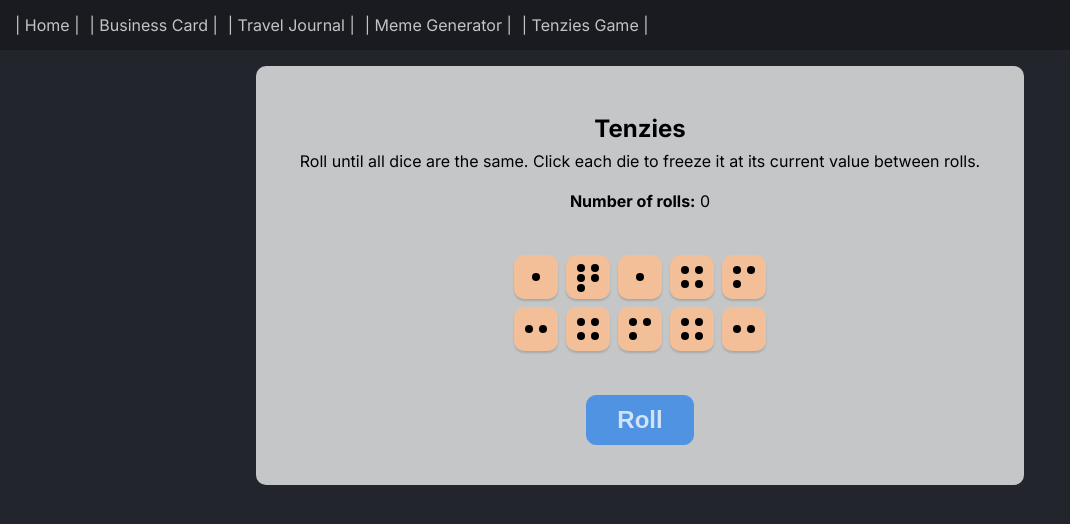
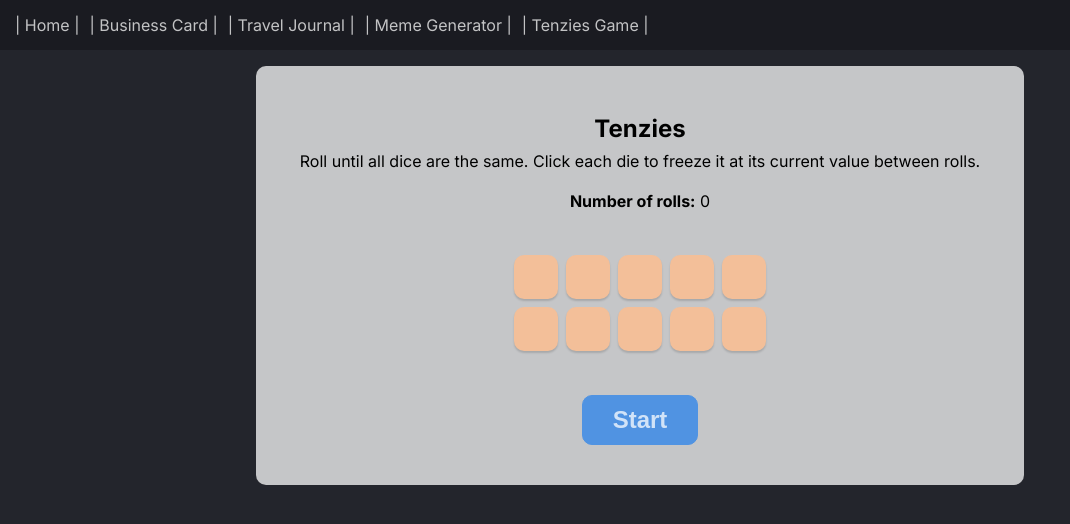
Before and after one commit to Dimterion/React-projects, a React (Create React App) app: page /tenzies-game in a window 1280 px wide. Shown: the top 524 px of the page, without its empty margins (0-1070 px from the left). Built offline with nearby package versions, Linux system fonts and the light colour scheme.

Commit message:
add game start btn for tenzies

```diff
--- a/src/Pages/TenziesGame/TenziesGame.js
+++ b/src/Pages/TenziesGame/TenziesGame.js
@@ -5,6 +5,7 @@ import Confetti from "react-confetti";
 import "./tenziesGame.css";
 
 function TenziesGame() {
+  const [start, setStart] = useState(false);
   const [tenzies, setTenzies] = useState(allNewTenzies());
   const [gameState, setGameState] = useState(false);
   const [count, setCount] = useState(0);
@@ -18,6 +19,10 @@ function TenziesGame() {
       setGameState(true);
     }
   }, [tenzies]);
+
+  function startGame() {
+    setStart(true);
+  }
 
   function generateNewTenzie() {
     return {
@@ -39,9 +44,9 @@ function TenziesGame() {
     return (
       <TenzieElement
         key={tenzie.id}
-        value={tenzie.value}
+        value={start ? tenzie.value : ""}
         isHeld={tenzie.isHeld}
-        holdTenzie={() => holdTenzie(tenzie.id)}
+        holdTenzie={start && (() => holdTenzie(tenzie.id))}
       />
     );
   });
@@ -70,6 +75,7 @@ function TenziesGame() {
       setGameState(false);
       setTenzies(allNewTenzies());
       setCount(0);
+      setStart(false);
     }
   }
 
@@ -86,9 +92,15 @@ function TenziesGame() {
         </div>
       </div>
       <div className="tenziesElements-container">{finalArray}</div>
-      <button onClick={roll} className="rollDice-btn">
-        {gameState ? "New Game" : "Roll"}
-      </button>
+      {start ? (
+        <button onClick={roll} className="rollDice-btn">
+          {gameState ? "New Game" : "Roll"}
+        </button>
+      ) : (
+        <button onClick={startGame} className="rollDice-btn">
+          Start
+        </button>
+      )}
       {gameState && <Confetti />}
     </section>
   );
```
